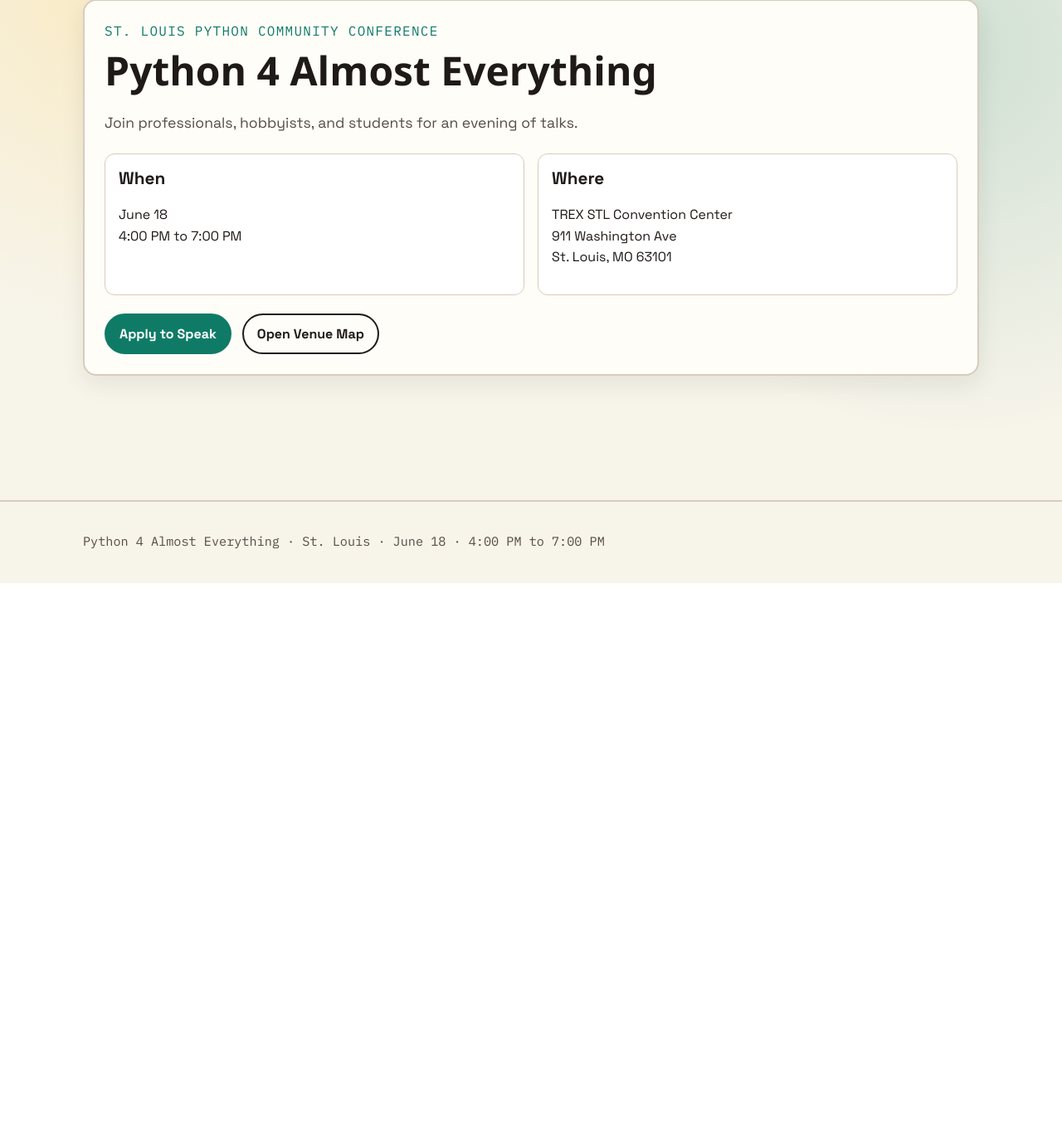
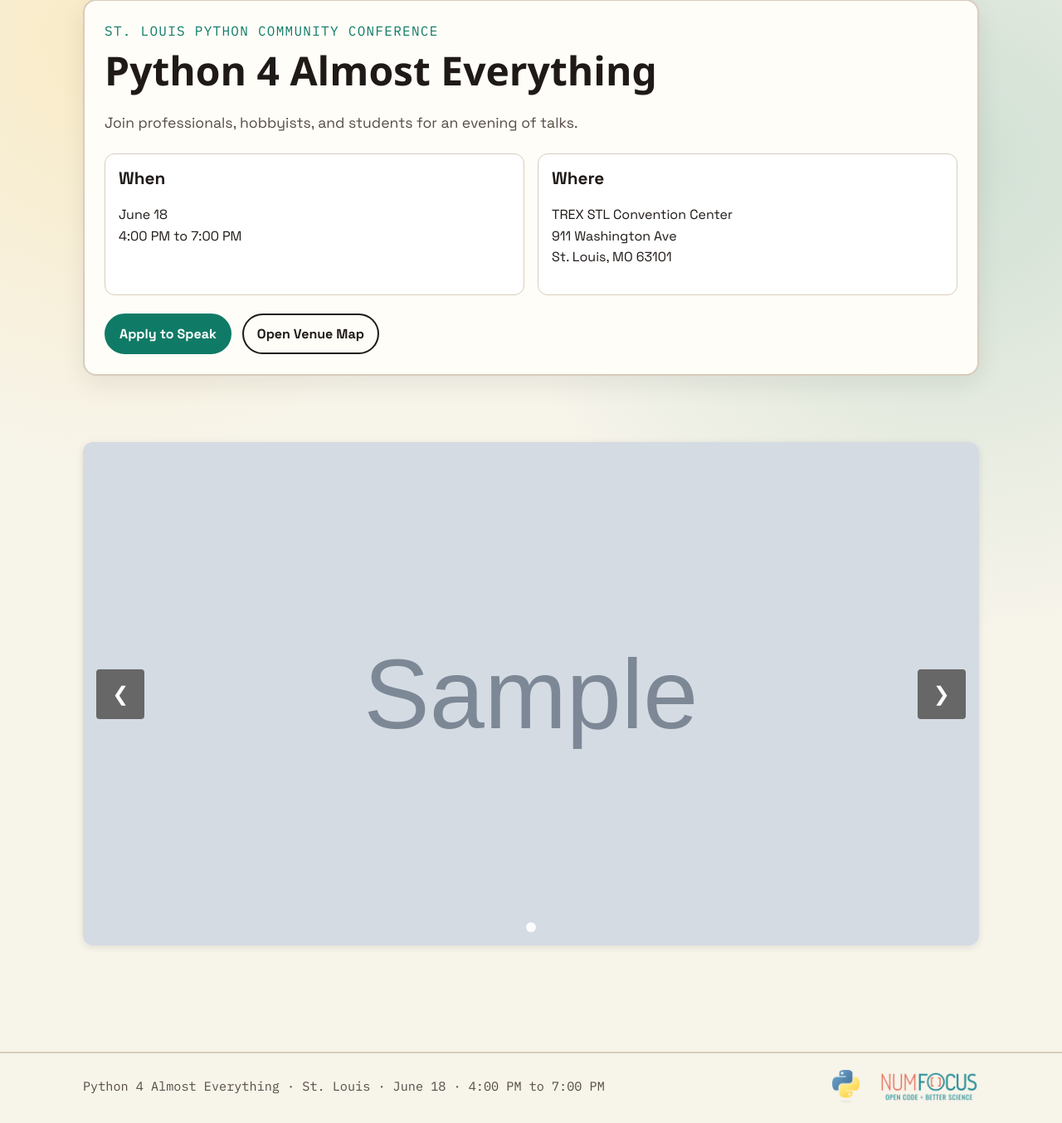
Before and after one commit to aayushgauba/python4everything, a Django app: page / in a window 1280 px wide. Shown: the part 97-1451 px from the top of the page at 83% size. Before the commit the page ends 800 px from the top, so only its background shows below. Run offline with Django 5.2, Linux system fonts and the light colour scheme; tables that the repository leaves empty hold one stand-in row (values such as "Sample post"); grey boxes marked "Sample" are stand-in pictures.

Commit message:
Bug Fixes

```diff
--- a/pages/models.py
+++ b/pages/models.py
@@ -11,3 +11,16 @@ class NewsItem(models.Model):
 
     def __str__(self):
         return f"{self.date_published} - {self.title}"
+
+
+class MeetupImage(models.Model):
+    image = models.ImageField(upload_to='meetup_images/')
+    alt_text = models.CharField(max_length=200, blank=True)
+    order = models.PositiveIntegerField(default=0)
+    created_at = models.DateTimeField(auto_now_add=True)
+
+    class Meta:
+        ordering = ['order', '-created_at']
+
+    def __str__(self):
+        return f"Meetup Image {self.id}"
--- a/pages/views.py
+++ b/pages/views.py
@@ -1,10 +1,11 @@
 from django.shortcuts import render
 
-from .models import NewsItem
+from .models import NewsItem, MeetupImage
 
 
 def home(request):
-    return render(request, 'pages/home.html')
+    meetup_images = MeetupImage.objects.all()
+    return render(request, 'pages/home.html', {'meetup_images': meetup_images})
 
 
 def about(request):
--- a/python4everything/settings.py
+++ b/python4everything/settings.py
@@ -118,3 +118,7 @@ USE_TZ = True
 STATIC_URL = '/static/'
 STATICFILES_DIRS = [BASE_DIR / 'static']
 STATIC_ROOT = BASE_DIR / 'staticfiles'
+
+# Media files (User uploads)
+MEDIA_URL = '/media/'
+MEDIA_ROOT = BASE_DIR / 'media'
--- a/python4everything/urls.py
+++ b/python4everything/urls.py
@@ -6,8 +6,13 @@ The `urlpatterns` list routes URLs to views. For more information please see:
 """
 from django.contrib import admin
 from django.urls import include, path
+from django.conf import settings
+from django.conf.urls.static import static
 
 urlpatterns = [
     path('admin/', admin.site.urls),
     path('', include('pages.urls')),
 ]
+
+if settings.DEBUG:
+    urlpatterns += static(settings.MEDIA_URL, document_root=settings.MEDIA_ROOT)
--- a/static/css/main.css
+++ b/static/css/main.css
@@ -260,3 +260,168 @@ address {
   text-transform: uppercase;
   letter-spacing: 0.04em;
 }
+
+.footer-content {
+  display: flex;
+  align-items: center;
+  gap: 2rem;
+  flex-wrap: wrap;
+  justify-content: space-between;
+}
+
+.footer-content p {
+  margin: 0;
+  flex: 1;
+}
+
+.logos-grid {
+  display: flex;
+  gap: 1.5rem;
+  align-items: center;
+}
+
+.partner-logo {
+  height: 40px;
+  width: auto;
+  opacity: 0.85;
+  transition: opacity 0.3s ease;
+}
+
+.partner-logo:hover {
+  opacity: 1;
+}
+
+@media (max-width: 640px) {
+  .footer-content {
+    flex-direction: column;
+    align-items: flex-start;
+    gap: 1rem;
+  }
+
+  .logos-grid {
+    gap: 1rem;
+  }
+
+  .partner-logo {
+    height: 35px;
+  }
+}
+
+/* Meetup Slider Styles */
+.meetup-slider {
+  margin: 3rem 0;
+  padding: 2rem 0;
+}
+
+.slider-container {
+  position: relative;
+  background: var(--card);
+  border-radius: 12px;
+  overflow: hidden;
+  box-shadow: 0 2px 8px rgba(31, 26, 23, 0.1);
+}
+
+.slider {
+  display: flex;
+  transition: transform 0.5s ease-in-out;
+  width: 100%;
+}
+
+.slide {
+  min-width: 100%;
+  display: flex;
+  align-items: center;
+  justify-content: center;
+  background: var(--bg);
+  aspect-ratio: 16 / 9;
+}
+
+.slide img {
+  width: 100%;
+  height: 100%;
+  object-fit: cover;
+  display: block;
+}
+
+.slider-nav {
+  position: absolute;
+  top: 50%;
+  transform: translateY(-50%);
+  background: rgba(31, 26, 23, 0.6);
+  color: white;
+  border: none;
+  padding: 1rem 1.2rem;
+  font-size: 1.5rem;
+  cursor: pointer;
+  z-index: 10;
+  border-radius: 4px;
+  transition: background 0.3s ease;
+}
+
+.slider-nav:hover {
+  background: rgba(31, 26, 23, 0.9);
+}
+
+.slider-nav.prev {
+  left: 1rem;
+}
+
+.slider-nav.next {
+  right: 1rem;
+}
+
+.slider-dots {
+  position: absolute;
+  bottom: 1rem;
+  left: 50%;
+  transform: translateX(-50%);
+  display: flex;
+  gap: 0.5rem;
+  z-index: 10;
+}
+
+.dot {
+  width: 12px;
+  height: 12px;
+  border-radius: 50%;
+  background: rgba(255, 255, 255, 0.5);
+  border: none;
+  cursor: pointer;
+  transition: background 0.3s ease;
+}
+
+.dot.active {
+  background: rgba(255, 255, 255, 0.9);
+}
+
+.dot:hover {
+  background: rgba(255, 255, 255, 0.7);
+}
+
+@media (max-width: 768px) {
+  .slide {
+    aspect-ratio: 16 / 10;
+  }
+
+  .slider-nav {
+    padding: 0.8rem 1rem;
+    font-size: 1.2rem;
+  }
+
+  .slider-nav.prev {
+    left: 0.5rem;
+  }
+
+  .slider-nav.next {
+    right: 0.5rem;
+  }
+
+  .slider-dots {
+    bottom: 0.8rem;
+  }
+
+  .dot {
+    width: 10px;
+    height: 10px;
+  }
+}
--- a/templates/pages/base.html
+++ b/templates/pages/base.html
@@ -47,9 +47,84 @@
 
     <footer class="site-footer">
       <div class="container">
-        <p>Python 4 Almost Everything · St. Louis · June 18 · 4:00 PM to 7:00 PM</p>
+        <div class="footer-content">
+          <p>Python 4 Almost Everything · St. Louis · June 18 · 4:00 PM to 7:00 PM</p>
+          <div class="logos-grid">
+            <img src="{% static 'image/python.png' %}" alt="Python Software Foundation" class="partner-logo">
+            <img src="{% static 'image/numfocus.png' %}" alt="NumFOCUS" class="partner-logo">
+          </div>
+        </div>
       </div>
     </footer>
   </div>
+
+  <script>
+    // Meetup Slider Functionality
+    const slider = document.querySelector('.slider');
+    const slides = document.querySelectorAll('.slide');
+    const prevBtn = document.querySelector('.slider-nav.prev');
+    const nextBtn = document.querySelector('.slider-nav.next');
+    const dots = document.querySelectorAll('.slider-dots .dot');
+
+    let currentIndex = 0;
+    let autoPlayInterval;
+
+    function updateSlider() {
+      const offset = -currentIndex * 100;
+      slider.style.transform = `translateX(${offset}%)`;
+
+      // Update dots
+      dots.forEach((dot, index) => {
+        dot.classList.toggle('active', index === currentIndex);
+      });
+    }
+
+    function nextSlide() {
+      currentIndex = (currentIndex + 1) % slides.length;
+      updateSlider();
+      resetAutoPlay();
+    }
+
+    function prevSlide() {
+      currentIndex = (currentIndex - 1 + slides.length) % slides.length;
+      updateSlider();
+      resetAutoPlay();
+    }
+
+    function goToSlide(index) {
+      currentIndex = index;
+      updateSlider();
+      resetAutoPlay();
+    }
+
+    function autoPlay() {
+      autoPlayInterval = setInterval(nextSlide, 5000);
+    }
+
+    function resetAutoPlay() {
+      clearInterval(autoPlayInterval);
+      autoPlay();
+    }
+
+    // Event listeners
+    if (prevBtn) prevBtn.addEventListener('click', prevSlide);
+    if (nextBtn) nextBtn.addEventListener('click', nextSlide);
+
+    dots.forEach((dot, index) => {
+      dot.addEventListener('click', () => goToSlide(index));
+    });
+
+    // Keyboard navigation
+    document.addEventListener('keydown', (e) => {
+      if (e.key === 'ArrowLeft') prevSlide();
+      if (e.key === 'ArrowRight') nextSlide();
+    });
+
+    // Initialize
+    if (slides.length > 0) {
+      updateSlider();
+      autoPlay();
+    }
+  </script>
 </body>
 </html>
--- a/templates/pages/home.html
+++ b/templates/pages/home.html
@@ -27,4 +27,25 @@
     <a class="button" href="https://www.google.com/maps/search/?api=1&query=911+Washington+Ave+St.+Louis+MO+63101" target="_blank" rel="noopener noreferrer">Open Venue Map</a>
   </div>
 </section>
+
+{% if meetup_images %}
+<section class="meetup-slider">
+  <div class="slider-container">
+    <div class="slider">
+      {% for image in meetup_images %}
+      <div class="slide">
+        <img src="{{ image.image.url }}" alt="{{ image.alt_text }}" loading="lazy">
+      </div>
+      {% endfor %}
+    </div>
+    <button class="slider-nav prev" aria-label="Previous image">❮</button>
+    <button class="slider-nav next" aria-label="Next image">❯</button>
+    <div class="slider-dots">
+      {% for image in meetup_images %}
+      <button class="dot" data-index="{{ forloop.counter0 }}" aria-label="Go to image {{ forloop.counter }}"></button>
+      {% endfor %}
+    </div>
+  </div>
+</section>
+{% endif %}
 {% endblock %}
```
Also changed, not shown: pages/admin.py (+9 -1 lines), db.sqlite3, pages/migrations/0002_meetupimage.py (added), static/image/numfocus.png (added), static/image/python.png (added).
